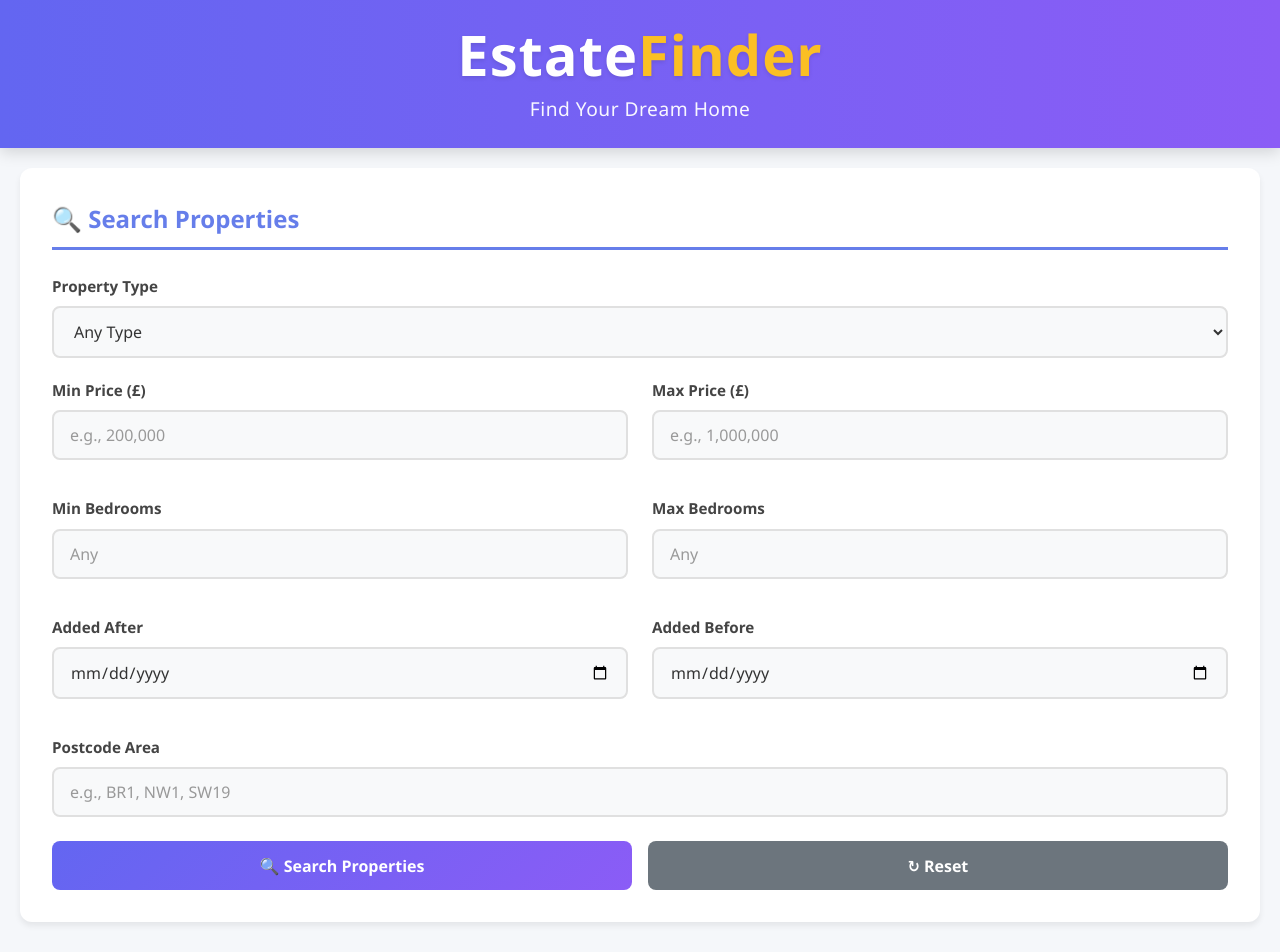
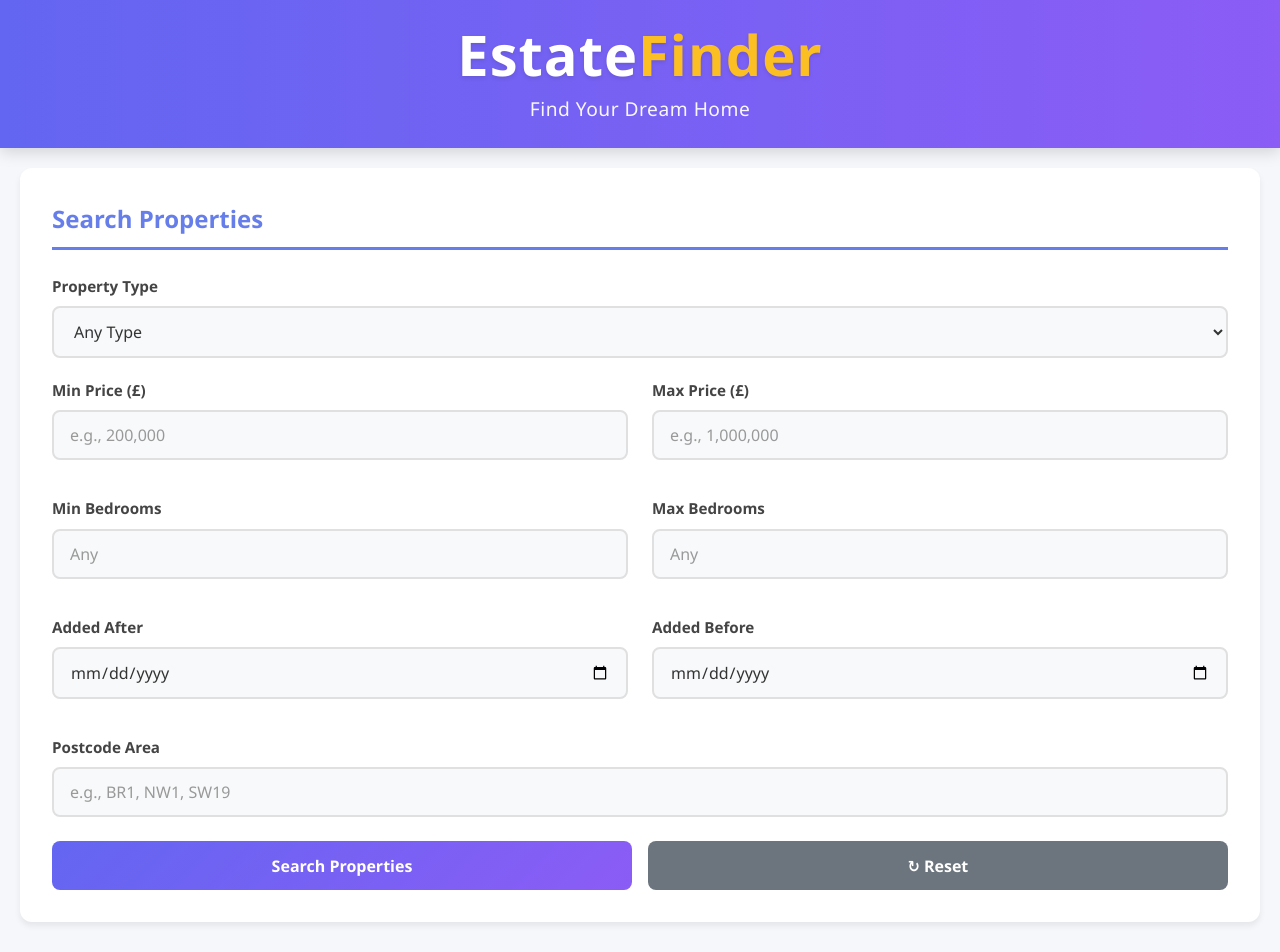
Before and after one commit to NadilaBasilu/State-Finder-App, a React (Vite) app in the folder State_Finder/: page / in a window 1280 px wide. Shown: the top 952 px of the page. Built offline with nearby package versions, Linux system fonts and the light colour scheme.

Commit message:
edit some parts in search form section

```diff
--- a/State_Finder/src/components/SearchForm.jsx
+++ b/State_Finder/src/components/SearchForm.jsx
@@ -56,7 +56,7 @@ function SearchForm({onSearch}) {
 
     return (
         <form onSubmit={handleSubmit} className="search-form">
-            <h2>🔍 Search Properties</h2>
+            <h2> Search Properties</h2>
 
             {/* Property Type - Full Width */}
             <div className="form-group full-width">
@@ -180,7 +180,7 @@ function SearchForm({onSearch}) {
             {/* Action Buttons */}
             <div className="form-actions">
                 <button type="submit" className="btn btn-primary">
-                    🔍 Search Properties
+                     Search Properties
                 </button>
                 <button type="button" onClick={handleReset} className="btn btn-secondary">
                     ↻ Reset
```
